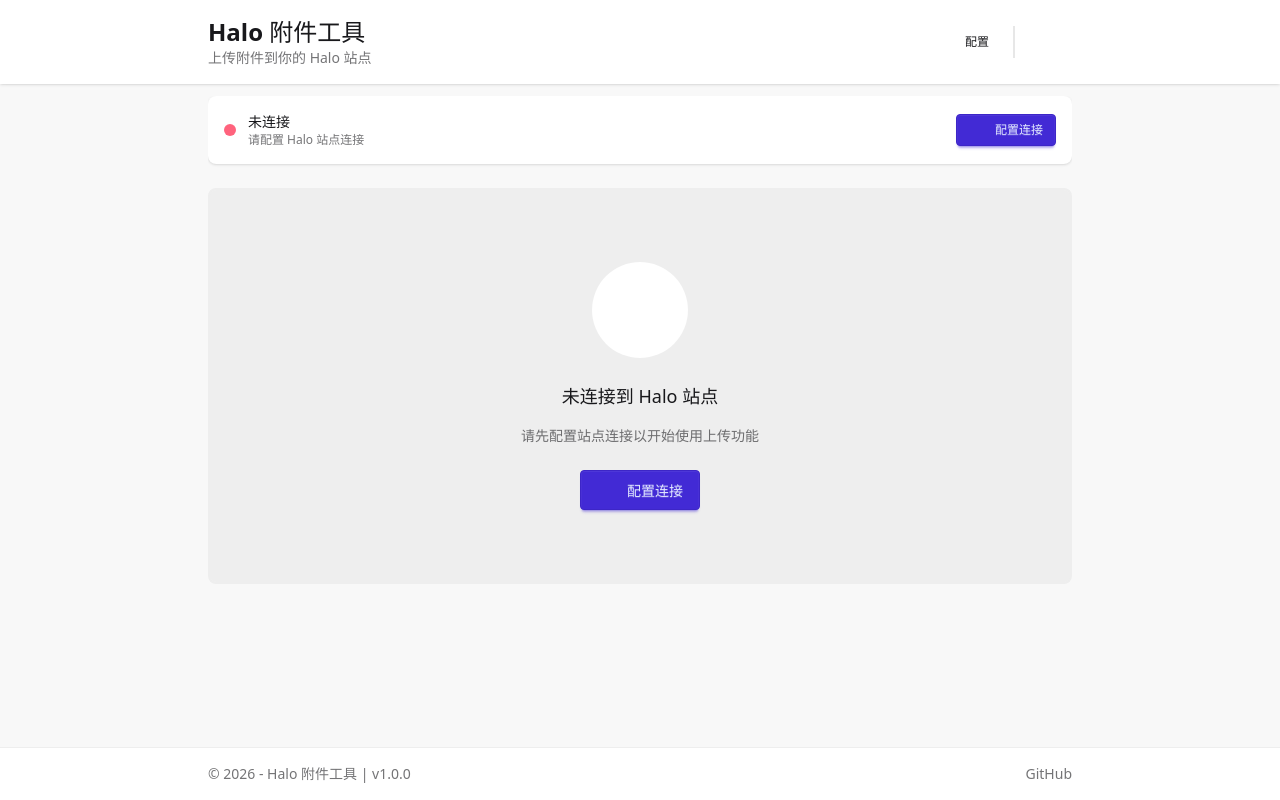
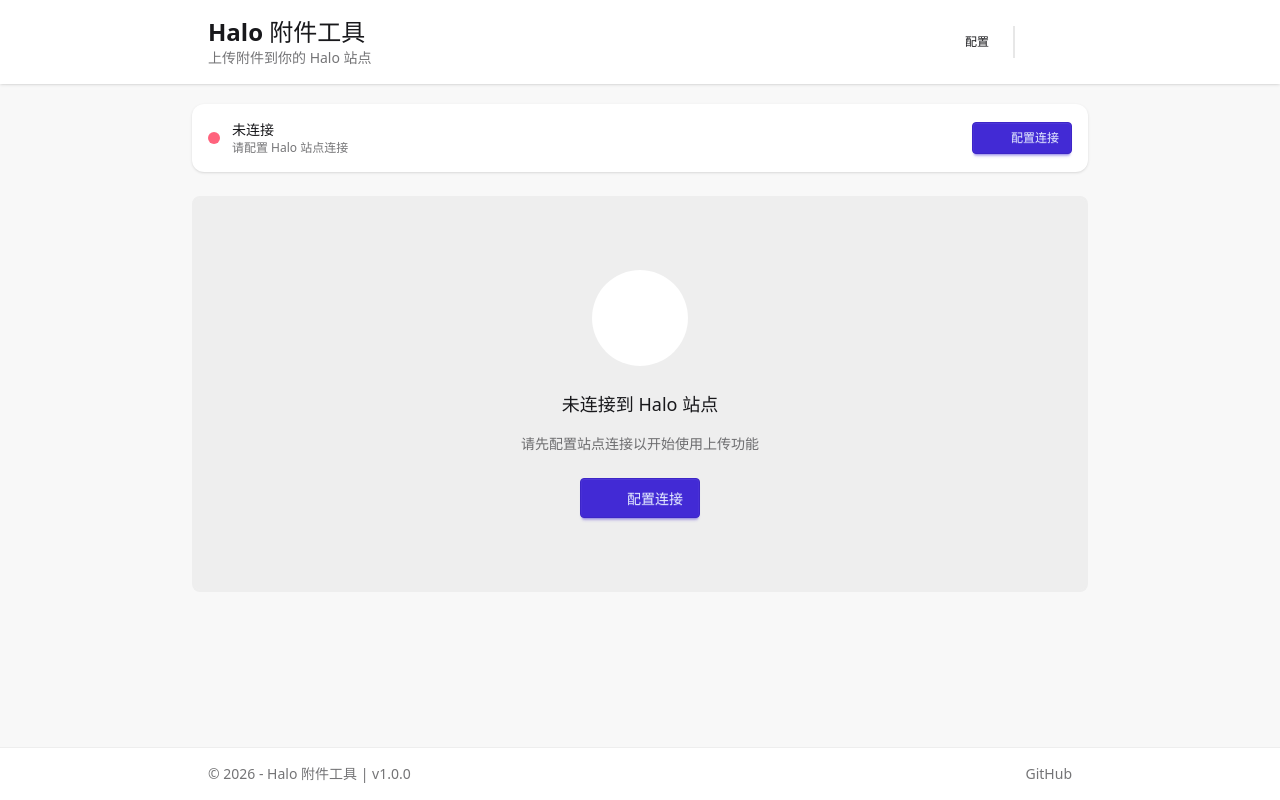
Before and after one commit to AR-26710/halo-attachment-tools, a Vue app: page / in a window 1280 px wide. Built offline with nearby package versions, Linux system fonts and the light colour scheme; no server answers; some icons are missing.

Commit message:
style(ui): 统一卡片圆角样式并调整布局间距

```diff
--- a/src/components/features/auth/AuthCard.vue
+++ b/src/components/features/auth/AuthCard.vue
@@ -12,7 +12,7 @@
 </script>
 
 <template>
-  <div class="card bg-base-100 shadow-sm">
+  <div class="card bg-base-100 shadow-sm rounded-xl">
     <div class="card-body p-4 flex flex-row items-center justify-between">
       <div class="flex items-center gap-3">
         <div
--- a/src/components/ui/FileDropZone.vue
+++ b/src/components/ui/FileDropZone.vue
@@ -28,7 +28,7 @@
 
 <template>
   <div
-    class="group relative border-2 border-dashed rounded-xl p-8 md:p-10 text-center transition-all duration-300 cursor-pointer overflow-hidden"
+    class="group relative border-2 border-dashed rounded-xl p-8 md:p-10 text-center transition-all duration-300 cursor-pointer"
     :class="[
       isDragging
         ? 'border-primary bg-primary/5 shadow-lg shadow-primary/20'
--- a/src/components/ui/FileList.vue
+++ b/src/components/ui/FileList.vue
@@ -113,7 +113,7 @@
 
 <template>
   <div v-if="files.length > 0" class="space-y-3 md:space-y-4">
-    <div class="card bg-base-100 border border-base-300 overflow-hidden">
+    <div class="card bg-base-100 border border-base-300 rounded-xl">
       <div class="card-body p-3 md:p-4">
         <div class="flex justify-between items-center gap-3">
           <div class="flex items-center gap-2">
@@ -142,7 +142,7 @@
       </div>
     </div>
 
-    <div class="hidden md:block card bg-base-100 border border-base-300 overflow-hidden">
+    <div class="hidden md:block card bg-base-100 border border-base-300 rounded-xl">
       <table class="table table-zebra">
         <thead class="bg-base-200/60">
           <tr>
@@ -225,7 +225,7 @@
       <div
         v-for="fileItem in paginatedFiles"
         :key="fileItem.id"
-        class="card bg-base-100 border border-base-300 overflow-hidden shadow-sm"
+        class="card bg-base-100 border border-base-300 rounded-xl shadow-sm"
         :class="{ 'opacity-60': fileItem.status === 'uploading' }"
       >
         <div class="p-4">
@@ -295,7 +295,7 @@
       </div>
     </div>
 
-    <div v-if="totalPages > 1" class="card bg-base-100 border border-base-300 overflow-hidden">
+    <div v-if="totalPages > 1" class="card bg-base-100 border border-base-300 rounded-xl">
       <div class="card-body p-3 md:p-4">
         <div class="flex flex-col sm:flex-row items-center justify-between gap-3">
           <div class="text-sm text-base-content/70">
--- a/src/layouts/AppLayout.vue
+++ b/src/layouts/AppLayout.vue
@@ -12,8 +12,8 @@
     </header>
 
     <div class="flex-1 flex flex-col pt-20 md:pt-24">
-      <main class="flex-1 pb-8 md:pb-12">
-        <div class="max-w-4xl mx-auto px-3 md:px-4">
+      <main class="flex-1 pb-8 md:pb-12 px-4 sm:px-6 lg:px-8">
+        <div class="max-w-4xl mx-auto">
           <slot />
         </div>
       </main>
--- a/src/views/AttachmentUploadView.vue
+++ b/src/views/AttachmentUploadView.vue
@@ -70,7 +70,7 @@
 </script>
 
 <template>
-  <div class="space-y-4 md:space-y-6 overflow-hidden">
+  <div class="space-y-4 md:space-y-6 py-2">
     <AuthCard
       :is-authenticated="isAuthenticated"
       :site-url="authConfig?.siteUrl"
@@ -80,23 +80,23 @@
 
     <template v-if="isAuthenticated">
       <div v-if="loading" class="space-y-4">
-        <div class="card bg-base-100 border border-base-300">
+        <div class="card bg-base-100 border border-base-300 rounded-xl">
           <div class="card-body p-4">
             <Skeleton variant="text" width="30%" />
             <Skeleton variant="rounded" height="60px" />
           </div>
         </div>
         <div class="grid grid-cols-1 sm:grid-cols-2 gap-3 md:gap-4">
-          <div class="card bg-base-100 border border-base-300 p-4">
+          <div class="card bg-base-100 border border-base-300 rounded-xl p-4">
             <Skeleton variant="text" width="40%" class="mb-2" />
             <Skeleton variant="rounded" height="40px" />
           </div>
-          <div class="card bg-base-100 border border-base-300 p-4">
+          <div class="card bg-base-100 border border-base-300 rounded-xl p-4">
             <Skeleton variant="text" width="40%" class="mb-2" />
             <Skeleton variant="rounded" height="40px" />
           </div>
         </div>
-        <div class="card bg-base-100 border border-base-300 p-6">
+        <div class="card bg-base-100 border border-base-300 rounded-xl p-6">
           <div class="flex flex-col items-center">
             <Skeleton variant="circular" width="80px" height="80px" class="mb-4" />
             <Skeleton variant="text" width="50%" class="mb-2" />
```
